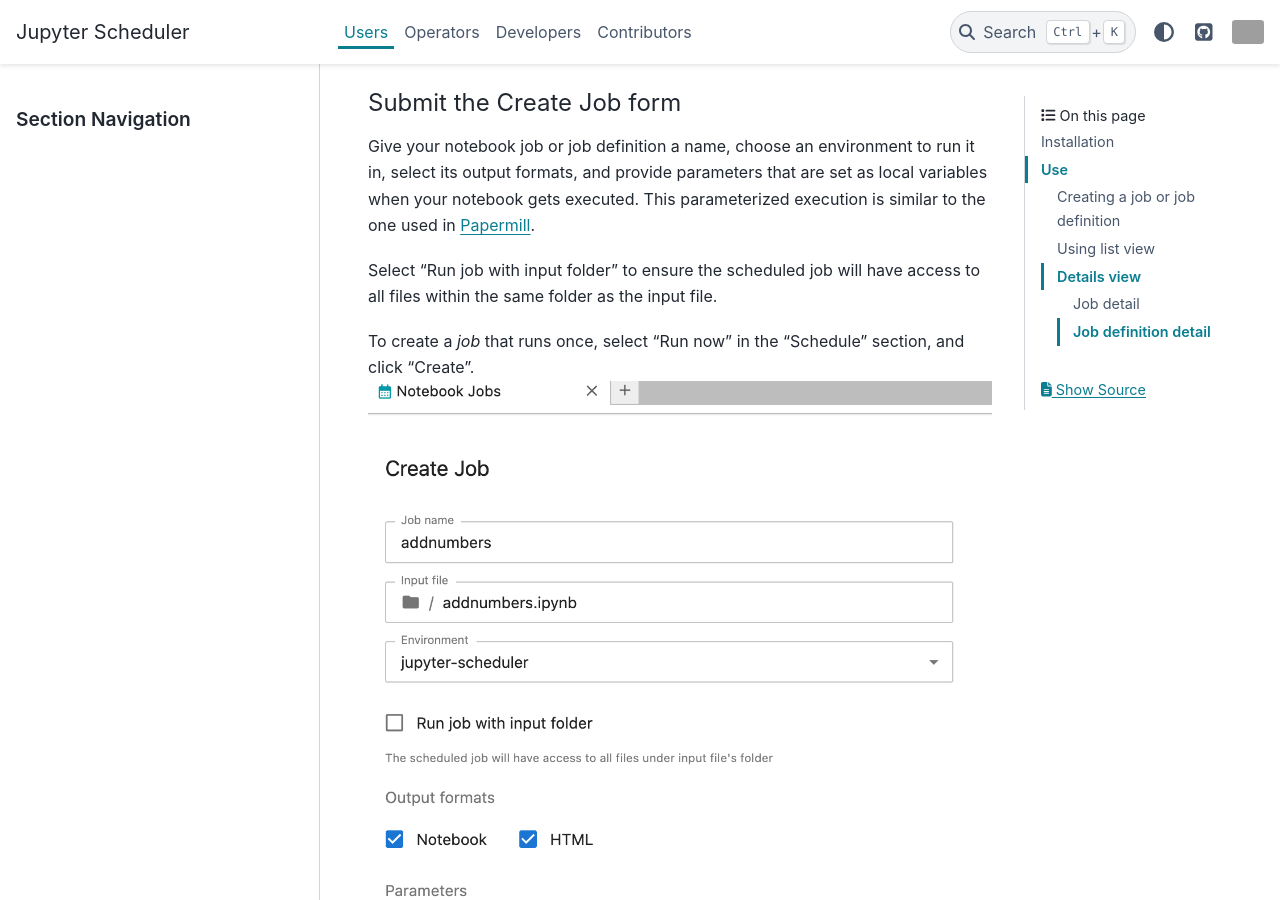
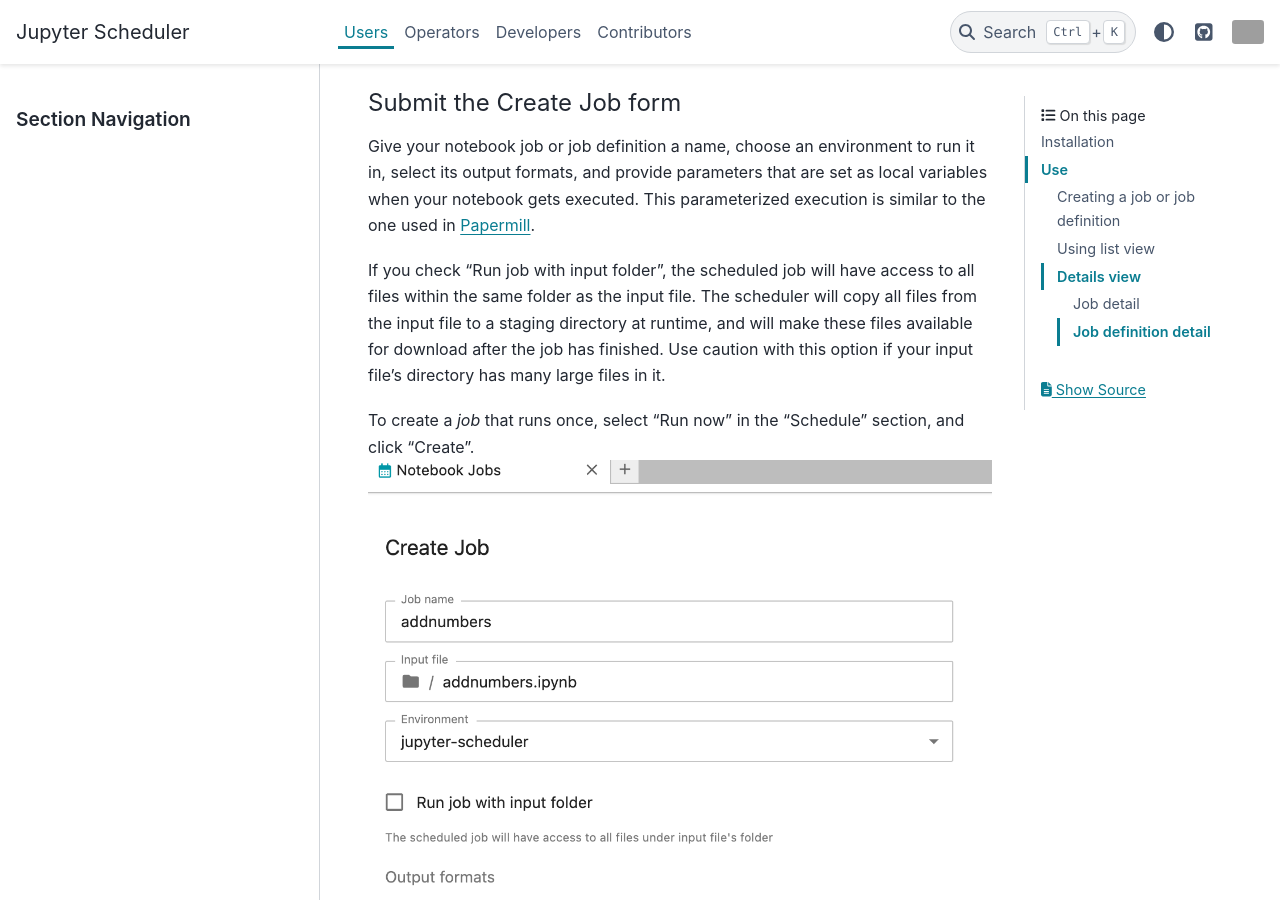
Before and after one commit to jupyter-server/jupyter-scheduler, a Sphinx documentation site: the page built from docs/users/index.md, in a window 1280 px wide and 900 px high, scrolled down 1930 px. Built offline with Sphinx 7.4.7 and the PyData theme 0.15.4, drawn with Linux system fonts in a browser that asks for light colours; grey boxes are pictures that could not be loaded.

Commit message:
Update docs/users/index.md
Co-authored-by: Jason Weill <93281816+JasonWeill@users.noreply.github.com>

```diff
--- a/docs/users/index.md
+++ b/docs/users/index.md
@@ -49,7 +49,9 @@
 
 Give your notebook job or job definition a name, choose an environment to run it in, select its output formats, and provide parameters that are set as local variables when your notebook gets executed. This parameterized execution is similar to the one used in [Papermill](https://papermill.readthedocs.io/en/latest/).
 
-Select “Run job with input folder” to ensure the scheduled job will have access to all files within the same folder as the input file.
+If you check "Run job with input folder", the scheduled job will have access to all files within the same folder as the input file.
+The scheduler will copy all files from the input file to a staging directory at runtime, and will make these files available for download after the job has finished.
+Use caution with this option if your input file's directory has many large files in it.
 
 To create a _job_ that runs once, select "Run now" in the "Schedule" section, and click "Create".
 !["Create Job Form"](./images/create_job_form.png)
```
